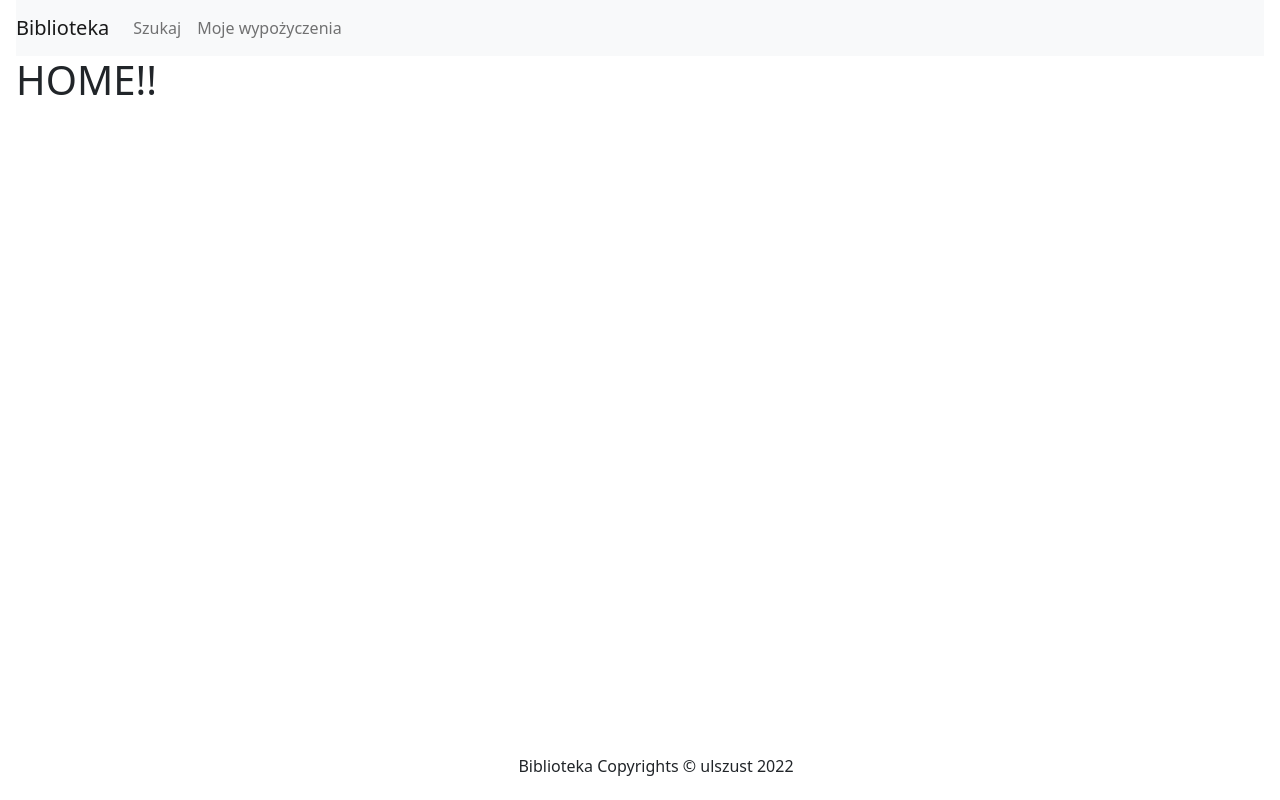
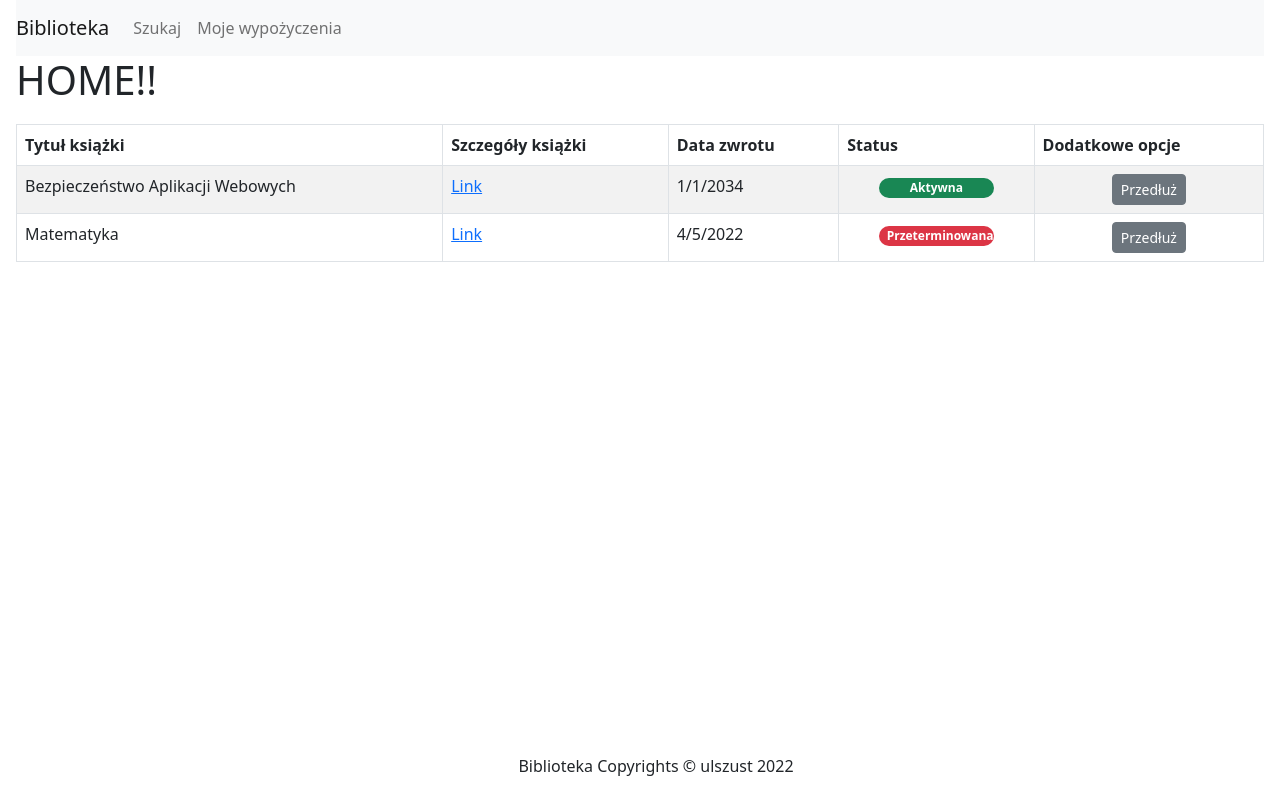
Before and after one commit to ulszust/biblioteka, a React (Create React App) app: page / in a window 1280 px wide. Built offline with nearby package versions, Linux system fonts and the light colour scheme; no server answers.

Commit message:
added MyRentals view

```diff
--- a/src/BookDetails.jsx
+++ b/src/BookDetails.jsx
@@ -7,7 +7,7 @@ import { Card } from 'react-bootstrap';
 import BookCover from './images/ksiazka6.jpg'
 import Button from 'react-bootstrap/Button';
 
-export const MOCK_BOOK = { title: 'Bezpieczeństwo Aplikacji Webowych', authors: ['pierwszy', 'drugi', 'trzeci'], publisher: 'Securitum', year: 2019 }
+export const MOCK_BOOK = { id: 1, title: 'Bezpieczeństwo Aplikacji Webowych', authors: ['pierwszy', 'drugi', 'trzeci'], publisher: 'Securitum', year: 2019 }
 
 function BookDetails() {
   const { bookId } = useParams();
--- a/src/Home.jsx
+++ b/src/Home.jsx
@@ -1,9 +1,11 @@
 import React from "react";
+import MyRentals from "./MyRentals";
 
 const home = () => {
   return (
     <div>
       <h1>HOME!!</h1>
+      <MyRentals></MyRentals>
     </div>
   );
 }
--- a/src/MyRentals.jsx
+++ b/src/MyRentals.jsx
@@ -1,11 +1,57 @@
 
 import React from "react";
+import { MOCK_BOOK } from "./BookDetails";
+import Table from 'react-bootstrap/Table';
+import Button from 'react-bootstrap/Button';
+import Badge from 'react-bootstrap/Badge';
+
+
+export const MOCK_BOOK_2 = { id: 2, title: 'Matematyka', authors: ['Kiełbasa'], publisher: 'Najlepszy', year: 1690 }
+
+
+const MOCK_RENTALS = [
+  {
+    id: 'user',
+    rentals: [
+      { book: MOCK_BOOK, dueDate: new Date('2034-01-01') },
+      { book: MOCK_BOOK_2, dueDate: new Date('2022-04-05') }
+    ]
+  }
+]
+
+
 
 const MyRentals = () => {
+  const rentals = MOCK_RENTALS[0].rentals;
+
+
+  function isDue(rental) {
+    return rental.dueDate < new Date()
+  }
+
   return (
-    <div>
-      <h1>MY RENTALS</h1>
-    </div>
+    <Table className="table-user" striped bordered hover>
+      <thead>
+        <tr>
+          <th>Tytuł książki</th>
+          <th>Szczegóły książki</th>
+          <th>Data zwrotu</th>
+          <th>Status</th>
+          <th>Dodatkowe opcje</th>
+        </tr>
+      </thead>
+      <tbody>
+        {rentals.map(rental =>
+            <tr>
+             <td>{rental.book.title}</td>
+             <td> <a href={"/books/" + rental.book.id}>Link</a></td>
+             <td>{rental.dueDate.toLocaleDateString()}</td>
+             <td className="td-align-middle"><Badge className="badge-width" pill bg={isDue(rental) ? "danger" : "success"}>{isDue(rental) ? "Przeterminowana" : "Aktywna"}</Badge></td>
+             <td className="td-align-middle"><Button className="table-button" size="sm" variant="secondary">Przedłuż</Button></td>
+           </tr>
+          )}
+      </tbody>
+    </Table>
   );
 }
 
--- a/src/index.css
+++ b/src/index.css
@@ -66,3 +66,17 @@ code {
 .card-text {
   font-size: smaller;
 }
+
+.table-user {
+  margin-left: auto;
+  margin-right: auto;
+  margin-top: 20px;
+}
+
+.td-align-middle {
+text-align: center;
+}
+
+.badge-width {
+  width: 115px;
+}
```
